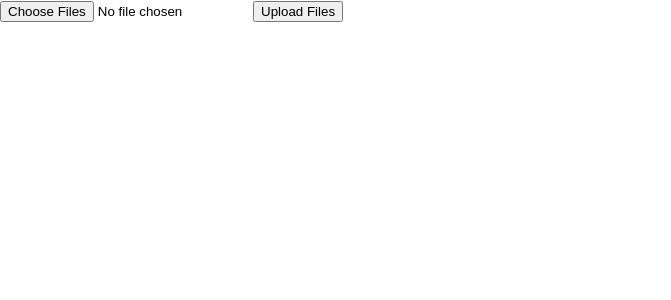
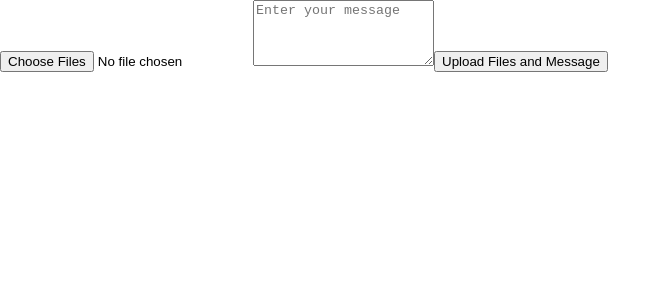
Before and after one commit to kagantemizkan/hatirac-frontend, a React (Create React App) app: page /upload in a window 1280 px wide. Shown: the top 300 px of the page, without its empty margins (0-671 px from the left). Built offline with nearby package versions, Linux system fonts and the light colour scheme.

Commit message:
added message

```diff
--- a/src/components/pages/FileUploader.js
+++ b/src/components/pages/FileUploader.js
@@ -1,8 +1,8 @@
-/* eslint-disable no-unused-vars */
 import React, { useState } from 'react';
 
 function FileUploader() {
   const [selectedFiles, setSelectedFiles] = useState([]);
+  const [message, setMessage] = useState('');
 
   const handleFileChange = (e) => {
     setSelectedFiles([...e.target.files]);
@@ -13,11 +13,12 @@ function FileUploader() {
     selectedFiles.forEach((file) => {
       formData.append('files[]', file);
     });
+    formData.append('message', message); // Mesajı form dataya ekle
 
     try {
       const response = await fetch('http://localhost/gelecege_mesaj_app/upload.php', {
         method: 'POST',
-        body: formData
+        body: formData,
       });
 
       if (response.ok) {
@@ -36,7 +37,13 @@ function FileUploader() {
   return (
     <div>
       <input type="file" multiple onChange={handleFileChange} />
-      <button onClick={handleUpload}>Upload Files</button>
+      <textarea
+        value={message}
+        onChange={(e) => setMessage(e.target.value)}
+        placeholder="Enter your message"
+        rows={4}
+      />
+      <button onClick={handleUpload}>Upload Files and Message</button>
     </div>
   );
 }
--- a/src/components/pages/ShowFiles.js
+++ b/src/components/pages/ShowFiles.js
@@ -3,6 +3,7 @@ import React, { useState, useEffect } from 'react';
 function ShowFiles() {
   const [userId, setUserId] = useState(''); // Kullanıcı ID'si
   const [files, setFiles] = useState([]); // Dosya listesi
+  const [message, setMessage] = useState([]); // Dosya listesi
 
   useEffect(() => {
     // Kullanıcı ID'sini güncellediğinizde isteği tekrar yapar
@@ -12,7 +13,8 @@ function ShowFiles() {
         .then(data => {
           // Veriyi işleme ve dosya listesini ayarlama
           console.log(data)
-          setFiles(data); // Her satır bir dosya adı içerir
+          setMessage(data.message)
+          setFiles(data.files); // Her satır bir dosya adı içerir
         })
         .catch(error => {
           console.error('Error fetching data:', error);
@@ -33,6 +35,7 @@ function ShowFiles() {
       {files.length > 0 ? (
         <div>
           <h3>User's Files:</h3>
+          <p>Message: {message}</p>
           <ul>
             {files.map((file, index) => (
               <li key={index}>
--- a/src/components/pages/ShowFilesWithId.js
+++ b/src/components/pages/ShowFilesWithId.js
@@ -4,6 +4,7 @@ import { useParams } from 'react-router-dom';
 
 const ShowFilesWithId = () => {
     const [files, setFiles] = useState([]); // Dosya listesi
+    const [message, setMessage] = useState([]); // Dosya listesi
     const { id } = useParams();
 
     useEffect(() => {
@@ -14,7 +15,8 @@ const ShowFilesWithId = () => {
           .then(data => {
             // Veriyi işleme ve dosya listesini ayarlama
             console.log(data)
-            setFiles(data); // Her satır bir dosya adı içerir
+            setMessage(data.message)
+            setFiles(data.files); // Her satır bir dosya adı içerir
           })
           .catch(error => {
             console.error('Error fetching data:', error);
@@ -28,6 +30,7 @@ const ShowFilesWithId = () => {
         {files.length > 0 ? (
           <div>
             <h3>User's Files:</h3>
+            <p>Message: {message}</p>
             <ul>
               {files.map((file, index) => (
                 <li key={index}>
```
